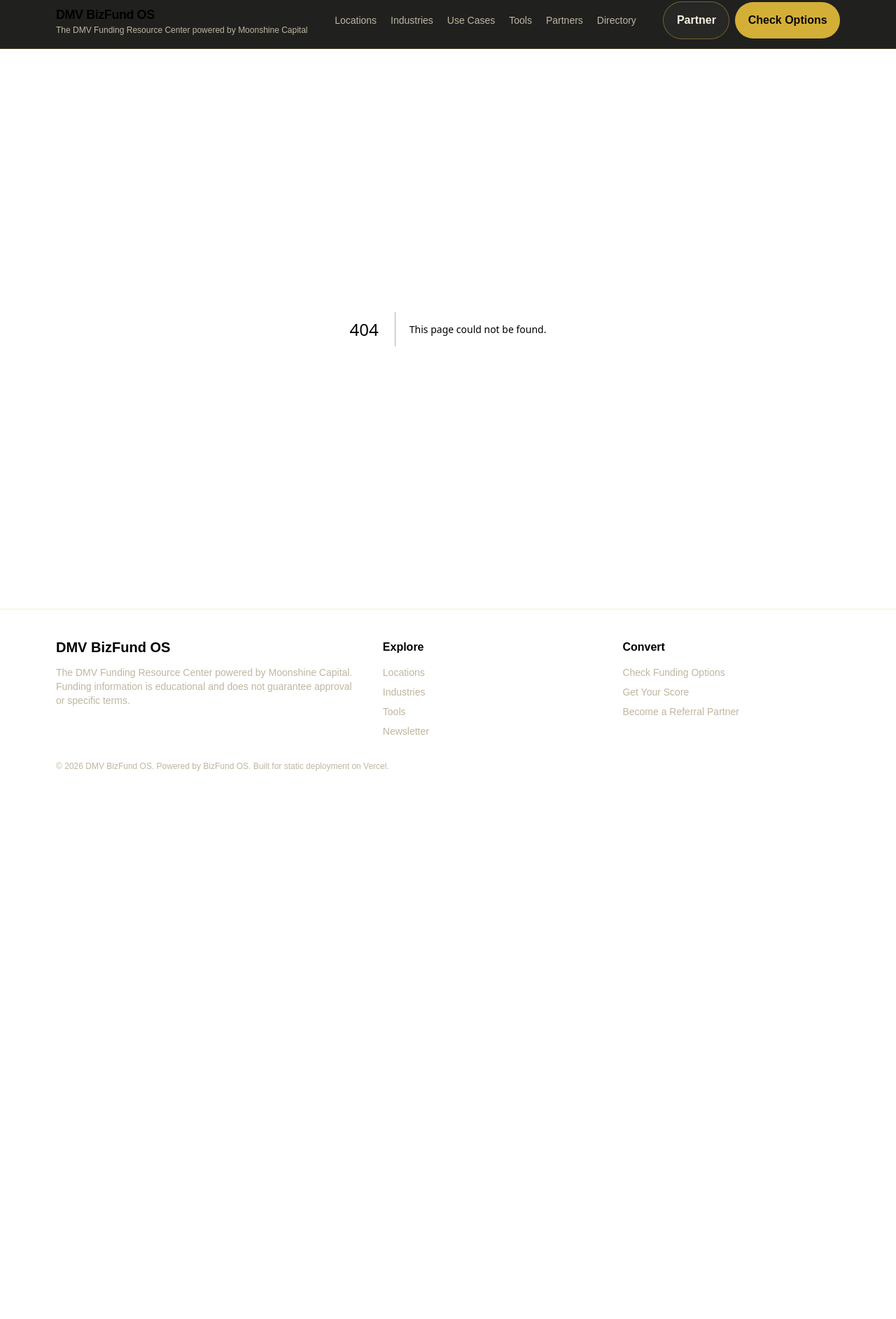
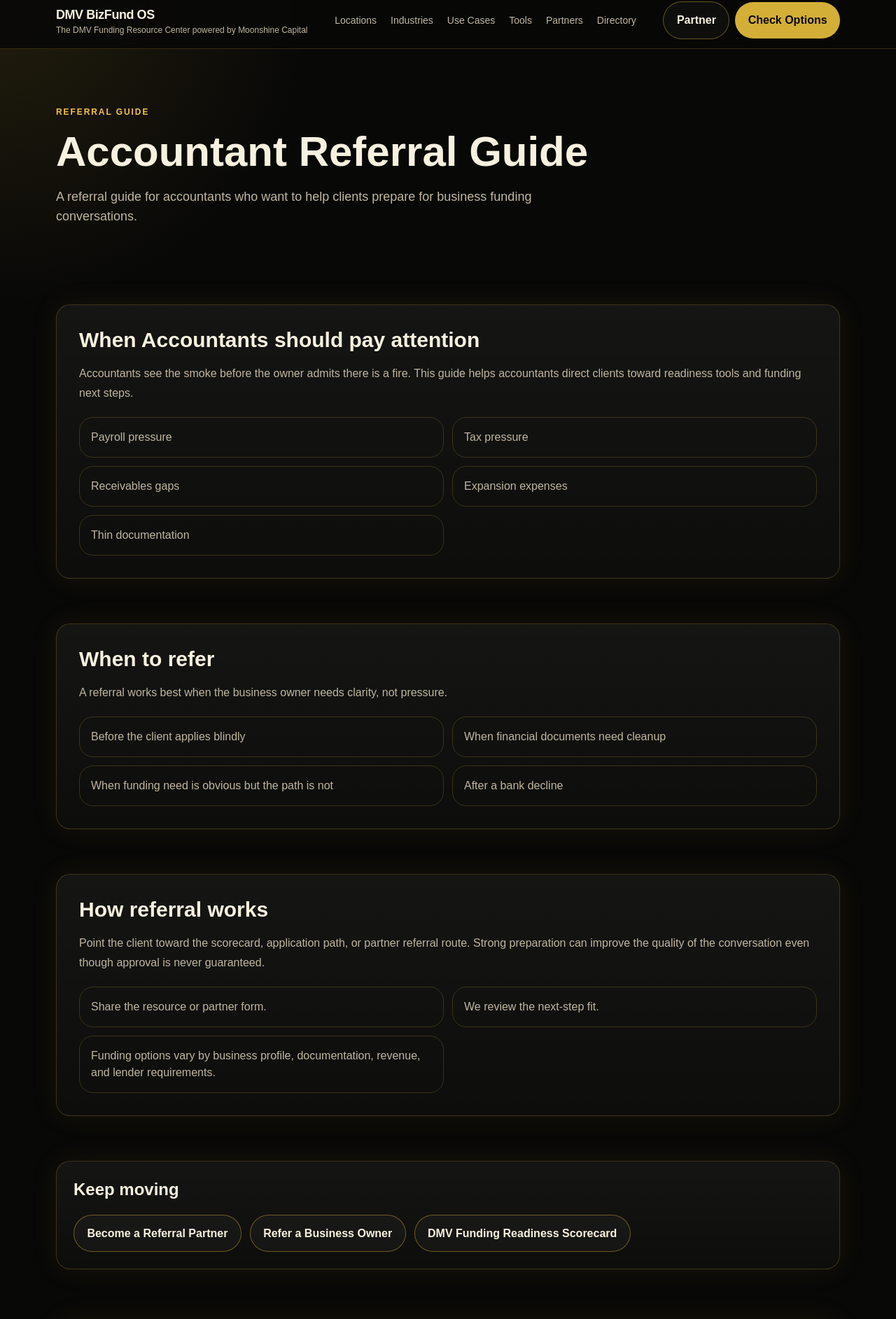
Before and after one commit to JFeimster/dmv-bizfund-os, a Next.js app: page /referral-partners/accountant-referral-guide in a window 1280 px wide. Before the commit this address had no page. Shown: the part 11-1896 px from the top of the page at 70% size. Before the commit the page ends 1154 px from the top, so only its background shows below. Built offline with nearby package versions, Linux system fonts and the light colour scheme.

Commit message:
Add referral partner detail page

```diff
--- /dev/null
+++ b/app/referral-partners/[slug]/page.tsx
@@ -0,0 +1,39 @@
+import { notFound } from "next/navigation";
+import PageHeader from "@/components/PageHeader";
+import ContentSection from "@/components/ContentSection";
+import InternalLinks from "@/components/InternalLinks";
+import ReferralPartnerCTA from "@/components/ReferralPartnerCTA";
+import ComplianceNote from "@/components/ComplianceNote";
+import { getReferralPartnerBySlug, getReferralPartners } from "@/lib/content";
+import { createMetadata } from "@/lib/seo";
+
+export function generateStaticParams() {
+  return getReferralPartners().map((item) => ({ slug: item.slug }));
+}
+
+export function generateMetadata({ params }: { params: { slug: string } }) {
+  const item = getReferralPartnerBySlug(params.slug);
+  if (!item) return {};
+  return createMetadata({
+    title: item.seoTitle,
+    description: item.metaDescription,
+    path: `/referral-partners/${item.slug}`
+  });
+}
+
+export default function ReferralPartnerDetailPage({ params }: { params: { slug: string } }) {
+  const item = getReferralPartnerBySlug(params.slug);
+  if (!item) notFound();
+
+  return (
+    <>
+      <PageHeader eyebrow="Referral guide" title={item.title} description={item.metaDescription} />
+      <ContentSection title={`When ${item.partnerType}s should pay attention`} body={item.body} bullets={item.clientPainIndicators} />
+      <ContentSection title="When to refer" body="A referral works best when the business owner needs clarity, not pressure." bullets={item.whenToRefer} />
+      <ContentSection title="How referral works" body={item.howReferralWorks} bullets={["Share the resource or partner form.", "We review the next-step fit.", "Funding options vary by business profile, documentation, revenue, and lender requirements."]} />
+      <InternalLinks links={[{ label: "Become a Referral Partner", href: "/partner" }, { label: "Refer a Business Owner", href: "/apply" }, { label: "DMV Funding Readiness Scorecard", href: "/tools/dmv-funding-readiness-scorecard" }]} />
+      <ReferralPartnerCTA />
+      <ComplianceNote />
+    </>
+  );
+}
```
